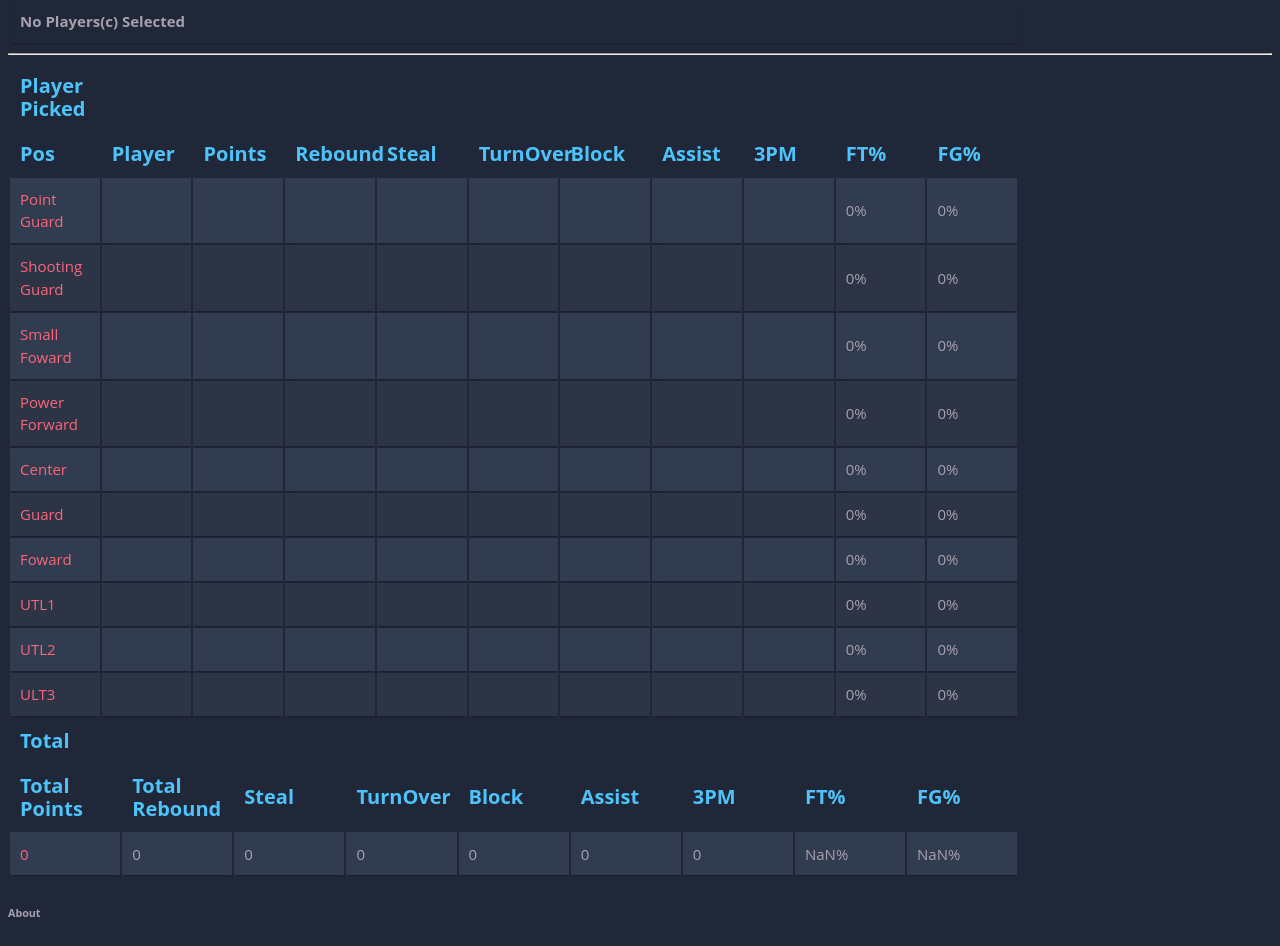
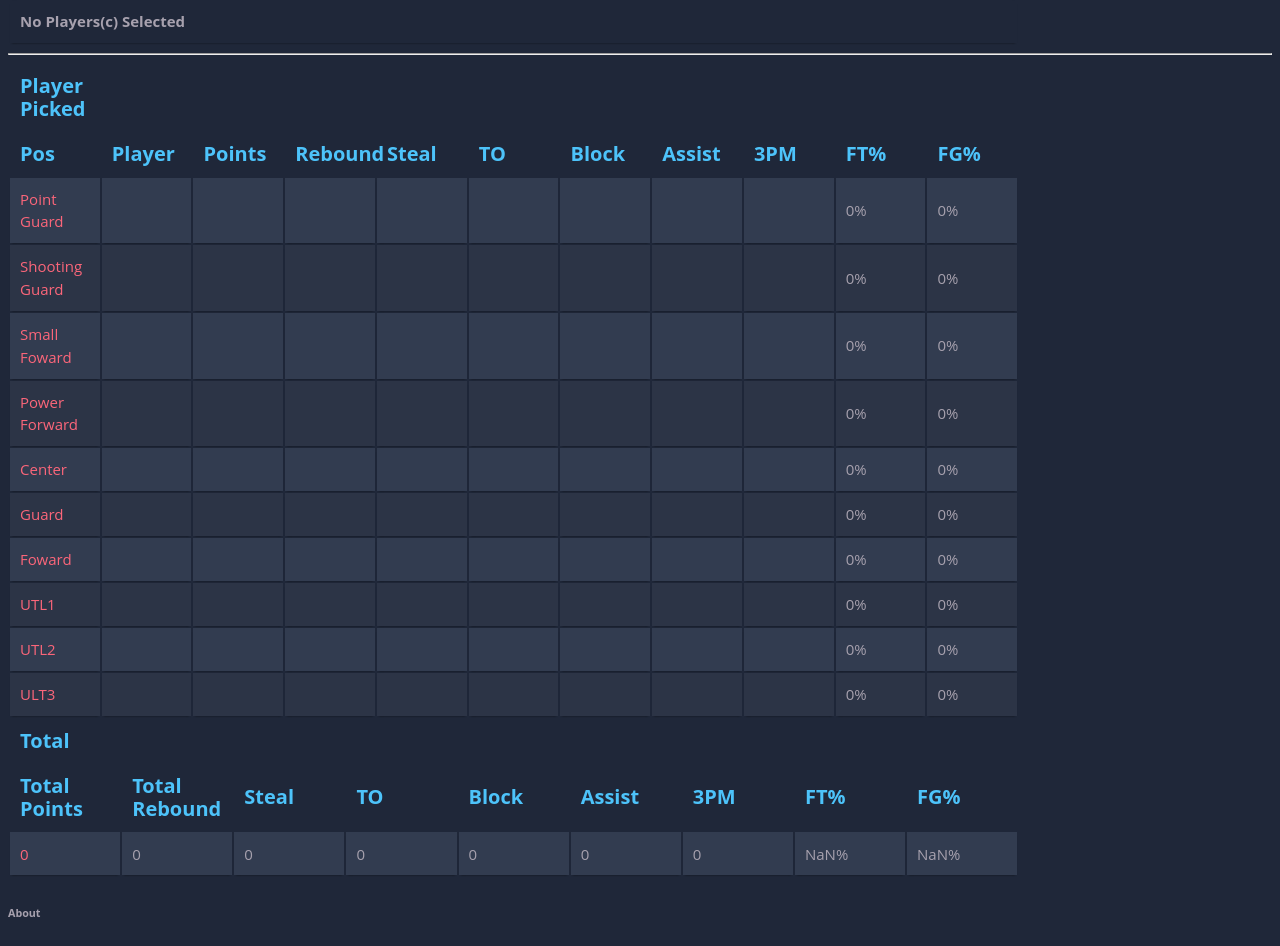
Before and after one commit to macklemore725/my-project, a Vue app: page / in a window 1280 px wide. Shown: the part 1406-2352 px from the top of the page. Built offline with nearby package versions, Linux system fonts and the light colour scheme.

Commit message:
Change Header Word HTML Chagne Word HTMl -> Turnover -> TO

```diff
--- a/src/components/BasketballFantasy.vue
+++ b/src/components/BasketballFantasy.vue
@@ -465,7 +465,7 @@
         <th> Points</th>
         <th> Rebound</th>
         <th>Steal</th>
-        <th>TurnOver</th>
+        <th>TO</th>
         <th>Block</th>
         <th>Assist</th>
         <th>3PM</th>
@@ -834,7 +834,7 @@
         <th>Total Points</th>
         <th>Total Rebound</th>
         <th>Steal</th>
-        <th>TurnOver</th>
+        <th>TO</th>
         <th>Block</th>
         <th>Assist</th>
         <th>3PM</th>
```
Also changed, not shown: .codesandbox/workspace.json (added).
